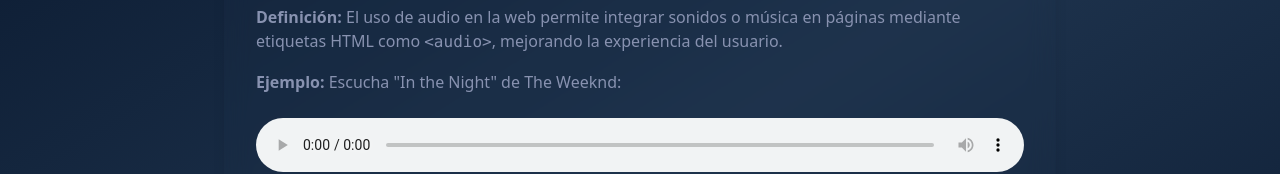
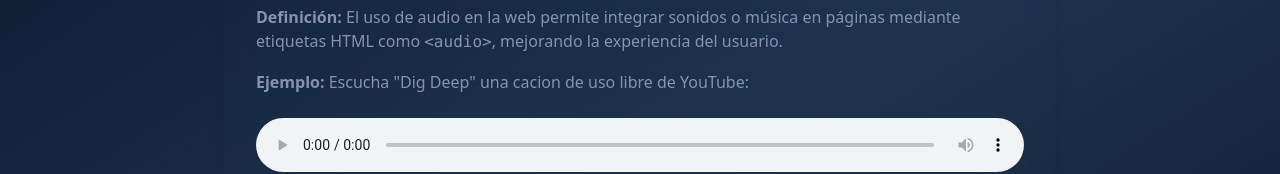
Before and after one commit to Andres-Guerrero75/Proyecto-de-aplicaciones-web, a website: page proyectoAplicaciones/project/audio.html in a window 1280 px wide. Shown: the part 215-389 px from the top of the page. Drawn offline with nearby package versions, Linux system fonts and the light colour scheme.

Commit message:
Update audio.html

```diff
--- a/proyectoAplicaciones/project/audio.html
+++ b/proyectoAplicaciones/project/audio.html
@@ -52,7 +52,7 @@
         <h2 class="text-3xl font-bold text-center mb-6 text-[#64ffda]">Audio</h2>
         <div class="max-w-3xl mx-auto text-[#8892b0]">
           <p><strong>Definición:</strong> El uso de audio en la web permite integrar sonidos o música en páginas mediante etiquetas HTML como <code>&lt;audio&gt;</code>, mejorando la experiencia del usuario.</p>
-          <p class="mt-4"><strong>Ejemplo:</strong> Escucha "In the Night" de The Weeknd:</p>
+          <p class="mt-4"><strong>Ejemplo:</strong> Escucha "Dig Deep" una cacion de uso libre de YouTube:</p>
           <div class="mt-6">
             <audio controls class="w-full">
               <source src="audio/Dig-Deep.mp3" type="audio/mp3">
```
